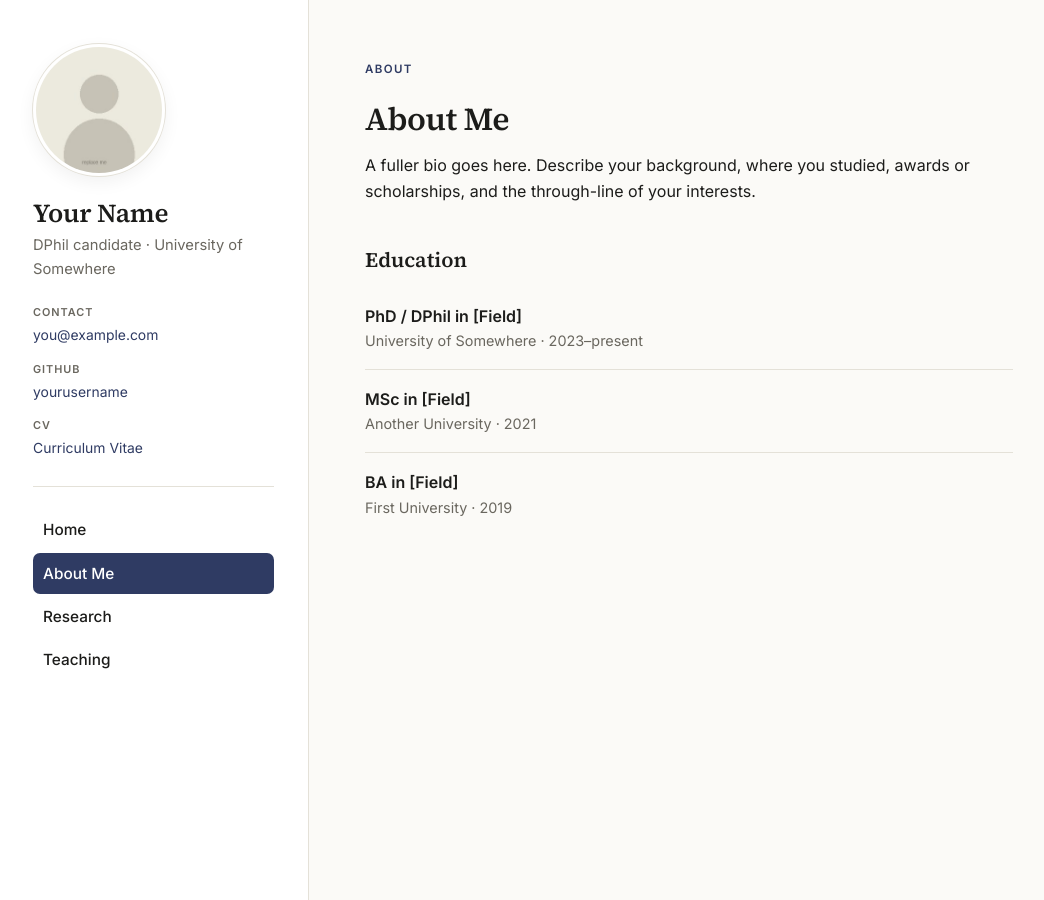
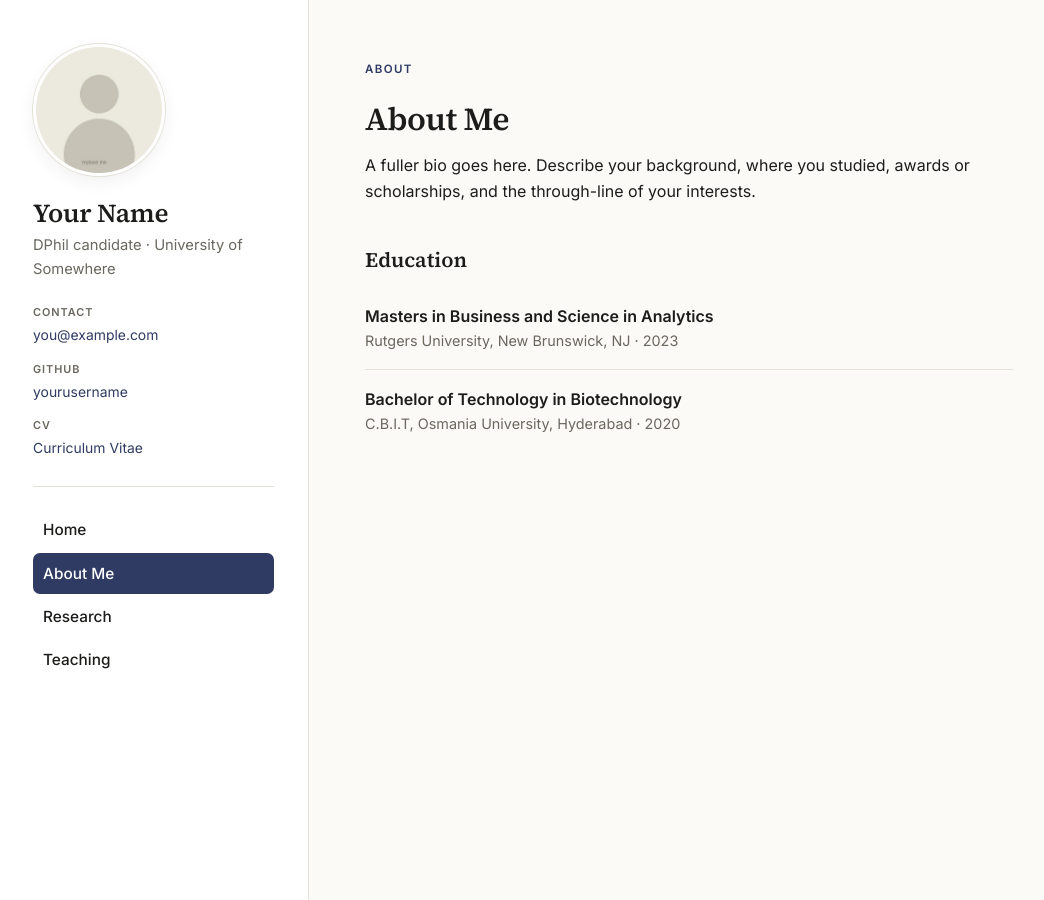
Before and after one commit to SreyaVadapalli/SreyaVadapalli.github.io, a Jekyll site: the page built from about-me.html, in a window 1280 px wide. Shown: the whole page, without its empty margins (51-1095 px from the left). Built offline with Jekyll 4.4.1, drawn with Linux system fonts in a browser that asks for light colours.

Commit message:
update my info

```diff
--- a/about-me.html
+++ b/about-me.html
@@ -15,15 +15,11 @@ permalink: /about-me/
 <h2>Education</h2>
 <ul class="clean">
   <li>
-    <div class="item-title">PhD / DPhil in [Field]</div>
-    <div class="item-meta">University of Somewhere · 2023–present</div>
+    <div class="item-title">Masters in Business and Science in Analytics</div>
+    <div class="item-meta">Rutgers University, New Brunswick, NJ · 2023</div>
   </li>
   <li>
-    <div class="item-title">MSc in [Field]</div>
-    <div class="item-meta">Another University · 2021</div>
-  </li>
-  <li>
-    <div class="item-title">BA in [Field]</div>
-    <div class="item-meta">First University · 2019</div>
+    <div class="item-title">Bachelor of Technology in Biotechnology </div>
+    <div class="item-meta">C.B.I.T, Osmania University, Hyderabad · 2020</div>
   </li>
 </ul>
```
